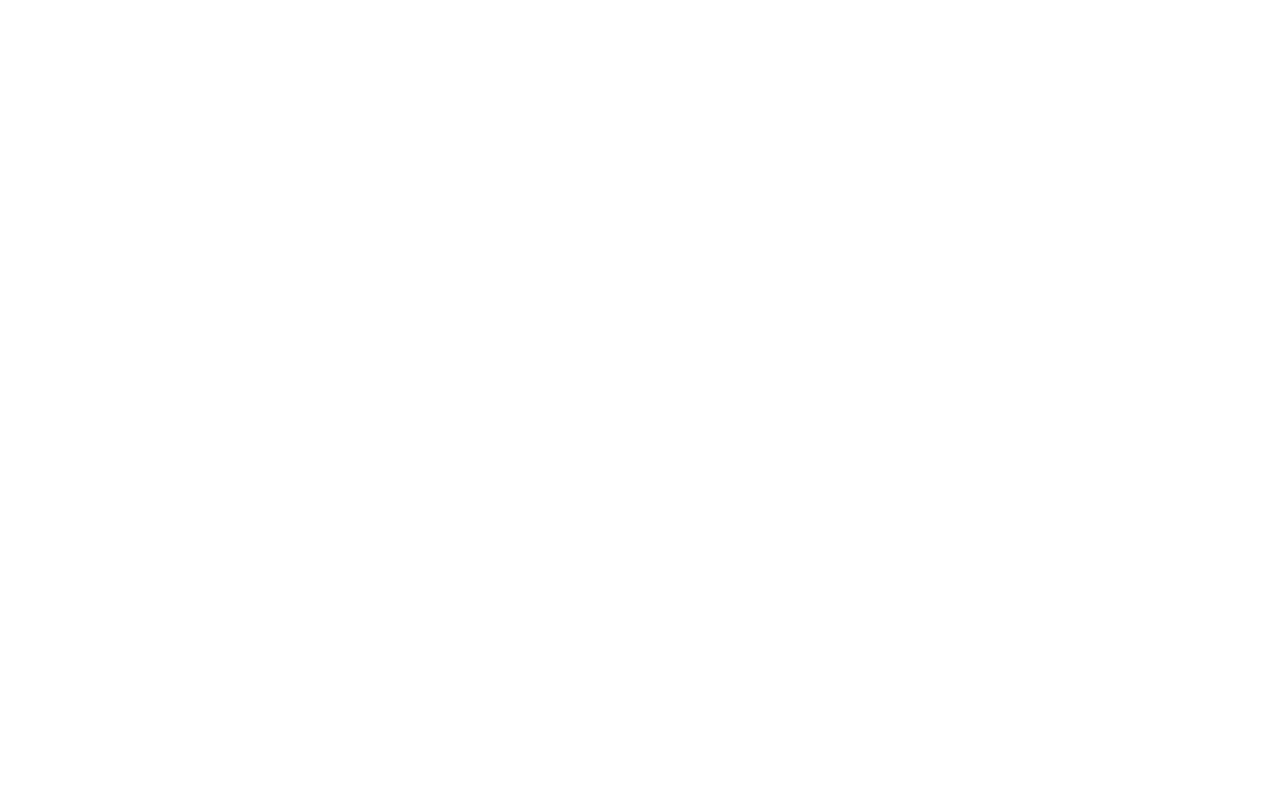
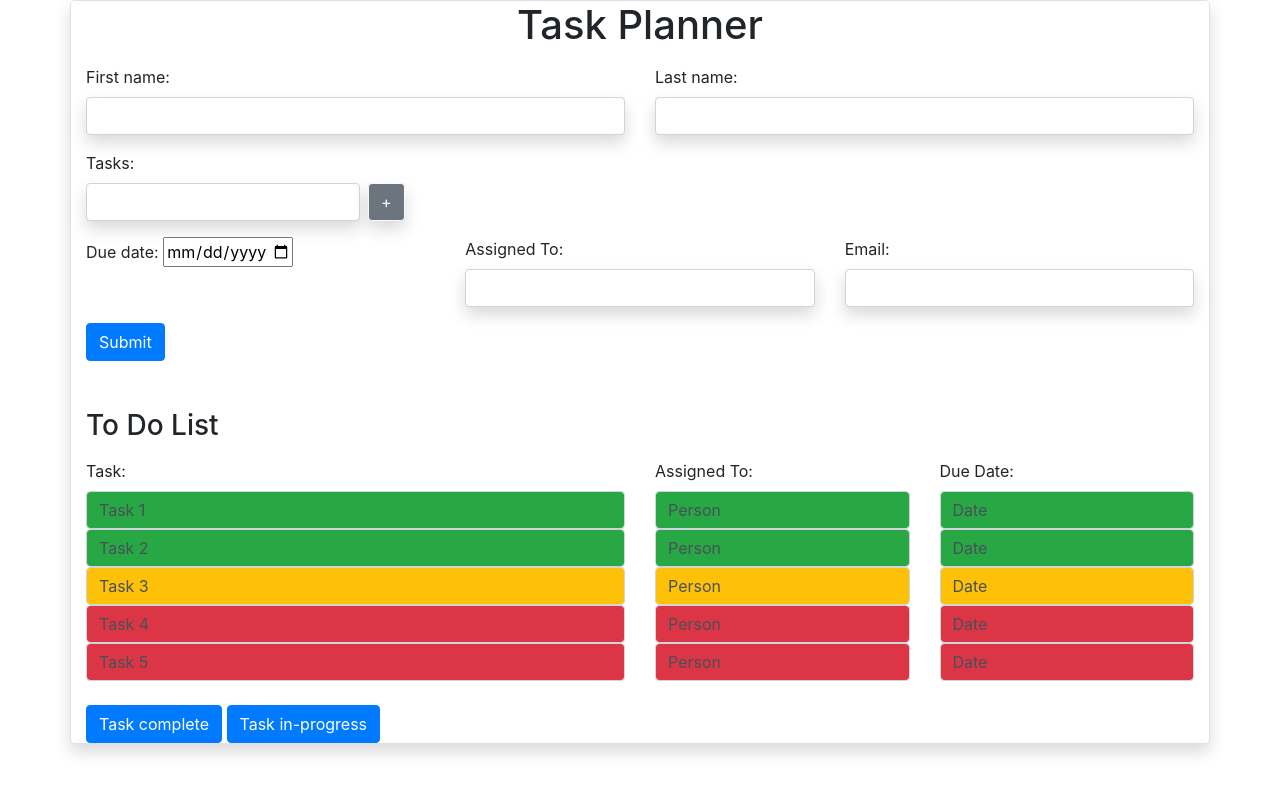
Before and after one commit to gttemesgen/JSW_final_project, a plain HTML site: page project/index.html in a window 1280 px wide. Drawn offline with nearby package versions, Linux system fonts and the light colour scheme.

Commit message:
2nd commit

```diff
--- a/project/index.html
+++ b/project/index.html
@@ -1,12 +1,128 @@
 <!DOCTYPE html>
-<html lang="en">
-<head>
-    <meta charset="UTF-8">
-    <meta http-equiv="X-UA-Compatible" content="IE=edge">
-    <meta name="viewport" content="width=device-width, initial-scale=1.0">
-    <title>Document</title>
-</head>
-<body>
+<html>
+  <head>
+    <meta charset="utf-8">
+    <meta name="viewport" content="width=device-width">
+    <title>replit</title>
+    <link rel="stylesheet" href="https://cdn.jsdelivr.net/npm/bootstrap@4.6.1/dist/css/bootstrap.min.css" integrity="sha384-zCbKRCUGaJDkqS1kPbPd7TveP5iyJE0EjAuZQTgFLD2ylzuqKfdKlfG/eSrtxUkn" crossorigin="anonymous">
+    <link href="style.css" rel="stylesheet" type="text/css" />
+  </head>
+  <body>
+    <div class="container border rounded-lg shadow">
+      <h1 class="text-center">Task Planner</h1>
 
-</body>
+      <div class="row my-3 spacing">
+
+        <!-- First name and Last name input -->
+
+        <div class="col">
+          <label for="firstName" class="form-label">First name: </label>
+          <input type="text" class="form-control shadow" id="firstName">
+        </div>
+        <div class="col">
+          <label for="lastName" class="form-label">Last name: </label>
+          <input type="text" class="form-control shadow" id="lastName">
+        </div>
+      </div>
+      <!-- Task input -->
+
+      <div class="row my-3 spacing">
+        <div class="col">
+          <label for="tasks" class="form-label">Tasks: </label>
+          <form class="form-inline">
+            <div class="form-group task-bar">
+              <input type="text" class="form-control shadow" id="tasks">
+            </div>
+            <button type="button" class="btn btn-secondary btn-outline-light add-button shadow mx-2">+</button>
+          </form>
+        </div>
+      </div>
+
+      <!-- Date input -->
+
+      <div class="row my-3 spacing">
+        <div class="col-4">
+          <label for="start" class="form-label">Due date: </label>
+          <input type="date" id="start" name="trip-start" value="yyyy-mm-dd" min="1900-01-01" max="2099-12-31">
+        </div>
+
+        <!-- Assignment input -->
+        <div class="col-4">
+          <label for="assignedTo" class="form-label">Assigned To: </label>
+          <input type="text" class="form-control shadow" id="assignedTo">
+        </div>
+
+        <!-- Email input -->
+        <div class="col-4">
+          <label for="emailInput" class="form-label">Email: </label>
+          <input type="email" class="form-control shadow" id="emailInput">
+        </div>
+      </div>
+
+      <!---------------- Submit Button ----------->
+      <div class="row my-3 spacing">
+        <div class="col">
+      <input class="btn btn-primary" type="submit" value="Submit">
+        </div>
+      </div>
+
+      <!------------ To DO list -------------->
+      <h3 class="mt-5 mb-3">To Do List</h3>
+
+      <div class="row">
+        <div class="col-6">
+          <label for="" class="form-label">Task: </label>
+          <input type="text" class="form-control bg-success" id="assignedTo" value="Task 1">
+          <input type="text" class="form-control bg-success" id="assignedTo" value="Task 2">
+          <input type="text" class="form-control bg-warning" id="assignedTo" value="Task 3">
+          <input type="text" class="form-control bg-danger" id="assignedTo" value="Task 4">
+          <input type="text" class="form-control bg-danger" id="assignedTo" value="Task 5">
+        </div>
+        <div class="col-3">
+          <label for="" class="form-label">Assigned To: </label>
+          <input type="text" class="form-control bg-success" id="assignedTo" value="Person">
+          <input type="text" class="form-control bg-success" id="assignedTo" value="Person">
+          <input type="text" class="form-control bg-warning" id="assignedTo" value="Person">
+          <input type="text" class="form-control bg-danger" id="assignedTo" value="Person">
+          <input type="text" class="form-control bg-danger" id="assignedTo" value="Person">
+        </div>
+        <div class="col-3">
+          <label for="" class="form-label">Due Date: </label>
+          <input type="text" class="form-control bg-success" id="assignedTo" value="Date">
+          <input type="text" class="form-control bg-success" id="assignedTo" value="Date">
+          <input type="text" class="form-control bg-warning" id="assignedTo" value="Date">
+          <input type="text" class="form-control bg-danger" id="assignedTo" value="Date">
+          <input type="text" class="form-control bg-danger" id="assignedTo" value="Date">
+        </div>
+
+        <!------- Footer Buttons ----->
+
+
+      </div><br>
+
+      <div class="row">
+        <div class="col">
+          <button type="button" class="btn btn-primary">Task complete</button>
+          <button type="button" class="btn btn-primary">Task in-progress</button>
+        </div>
+      </div>
+
+
+
+
+
+
+    </div>
+
+    <script src="https://cdn.jsdelivr.net/npm/jquery@3.5.1/dist/jquery.slim.min.js" integrity="sha384-DfXdz2htPH0lsSSs5nCTpuj/zy4C+OGpamoFVy38MVBnE+IbbVYUew+OrCXaRkfj" crossorigin="anonymous"></script>
+<script src="https://cdn.jsdelivr.net/npm/popper.js@1.16.1/dist/umd/popper.min.js" integrity="sha384-9/reFTGAW83EW2RDu2S0VKaIzap3H66lZH81PoYlFhbGU+6BZp6G7niu735Sk7lN" crossorigin="anonymous"></script>
+<script src="https://cdn.jsdelivr.net/npm/bootstrap@4.6.1/dist/js/bootstrap.min.js" integrity="sha384-VHvPCCyXqtD5DqJeNxl2dtTyhF78xXNXdkwX1CZeRusQfRKp+tA7hAShOK/B/fQ2" crossorigin="anonymous"></script>
+   <script src="script.js"></script>
+  </body>
+
 </html>
+
+<!-- <label for="staticEmail" class="col-sm-2 col-form-label">Email</label>
+    <div class="col-sm-10">
+      <input type="text" readonly class="form-control-plaintext" id="staticEmail" value="email@example.com">
+    </div> -->
```
